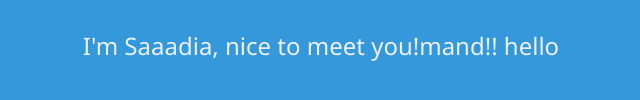
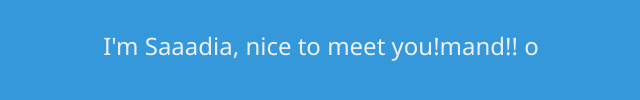
Before and after one commit to kneerose-cyber/devops, a plain HTML site: page httpd/index.html in a window 1280 px wide. Shown: the part 168-268 px from the top of the page, without its empty margins (319-959 px from the left). Drawn offline with Linux system fonts and the light colour scheme.

Commit message:
Update index.html

```diff
--- a/httpd/index.html
+++ b/httpd/index.html
@@ -29,7 +29,7 @@
 
 <body>
     <h1>Hola comestas!</h1>
-    <p>I'm Saaadia, nice to meet you!mand!! hello</p>
+    <p>I'm Saaadia, nice to meet you!mand!! o</p>
 </body>
 
 </html>
```
